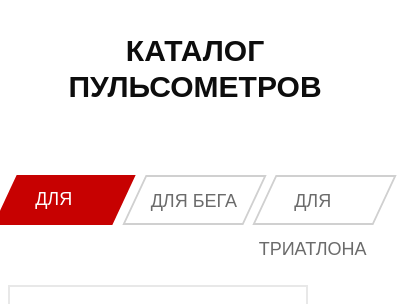
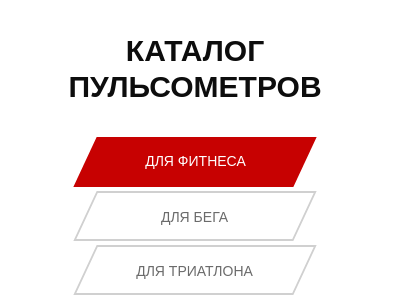
Before and after one commit to SamusenkoVitalik/puls, a website: page src/index.html in a window 390 px wide. Shown: the part 2604-2908 px from the top of the page, 417 px wide, since content can reach past the window. Drawn offline with nearby package versions, Linux system fonts and the light colour scheme.

Commit message:
add adaptive for tab section

```diff
--- a/src/sass/base/_media.scss
+++ b/src/sass/base/_media.scss
@@ -41,6 +41,11 @@
         margin: 36px auto 0;
         input{
             width: 100%;
+        }
+    }
+    .catalog{
+        &__content{
+            justify-content: center;
         }
     }
 }
@@ -100,6 +105,22 @@
     }
     .carousel{
         padding: 20px 0;
+    }
+    .catalog{
+        padding-bottom: 20px;
+        &__tabs{
+            flex-wrap: wrap;
+            margin-top: 30px;
+
+        }
+        &__tab{
+
+            font-size: 14px;
+            margin: 2px 5px;
+        }
+        &__content{
+            margin-top: 20px
+        }
     }
 
 }
@@ -170,5 +191,9 @@
         font-size: 16px;
        }
    }
-
+   .catalog{
+    &__content{
+        margin-top: 20px;
+    }
 }
+}
```
Also changed, not shown: src/css/style.min.css.
